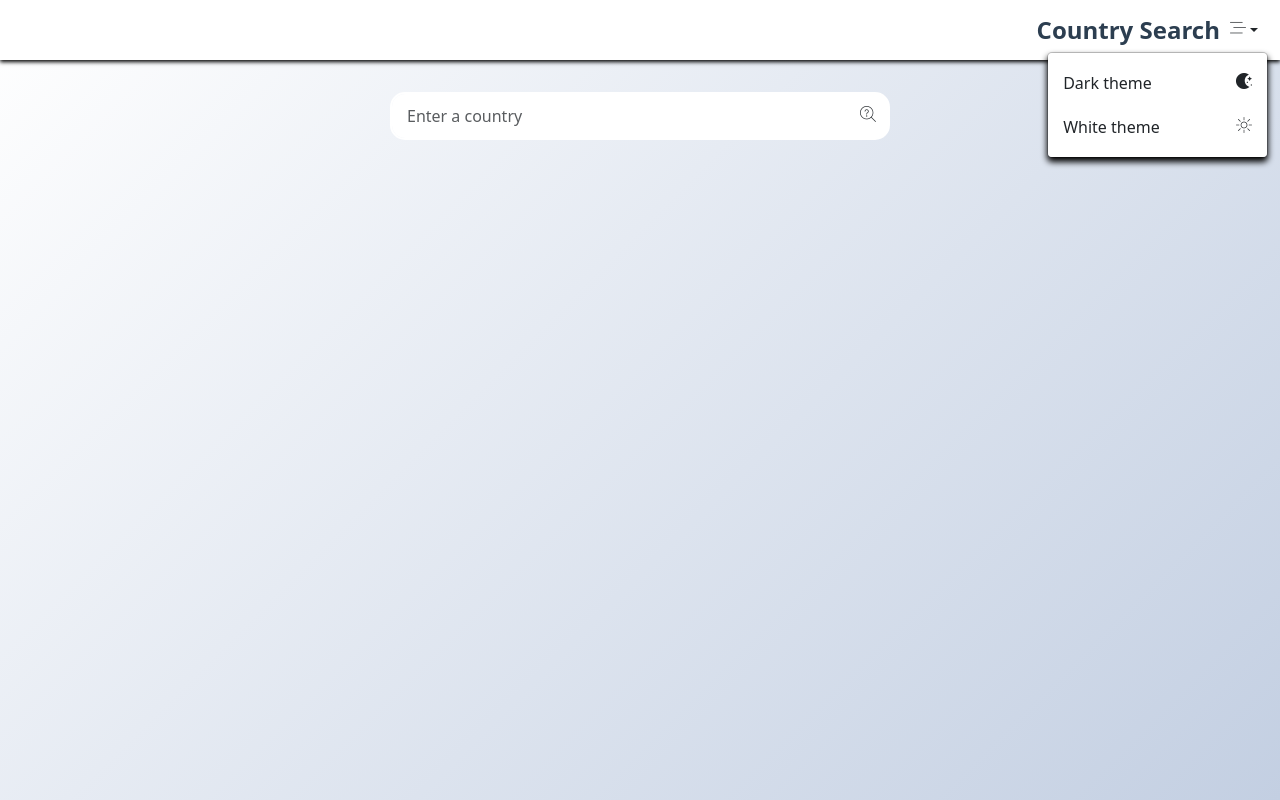
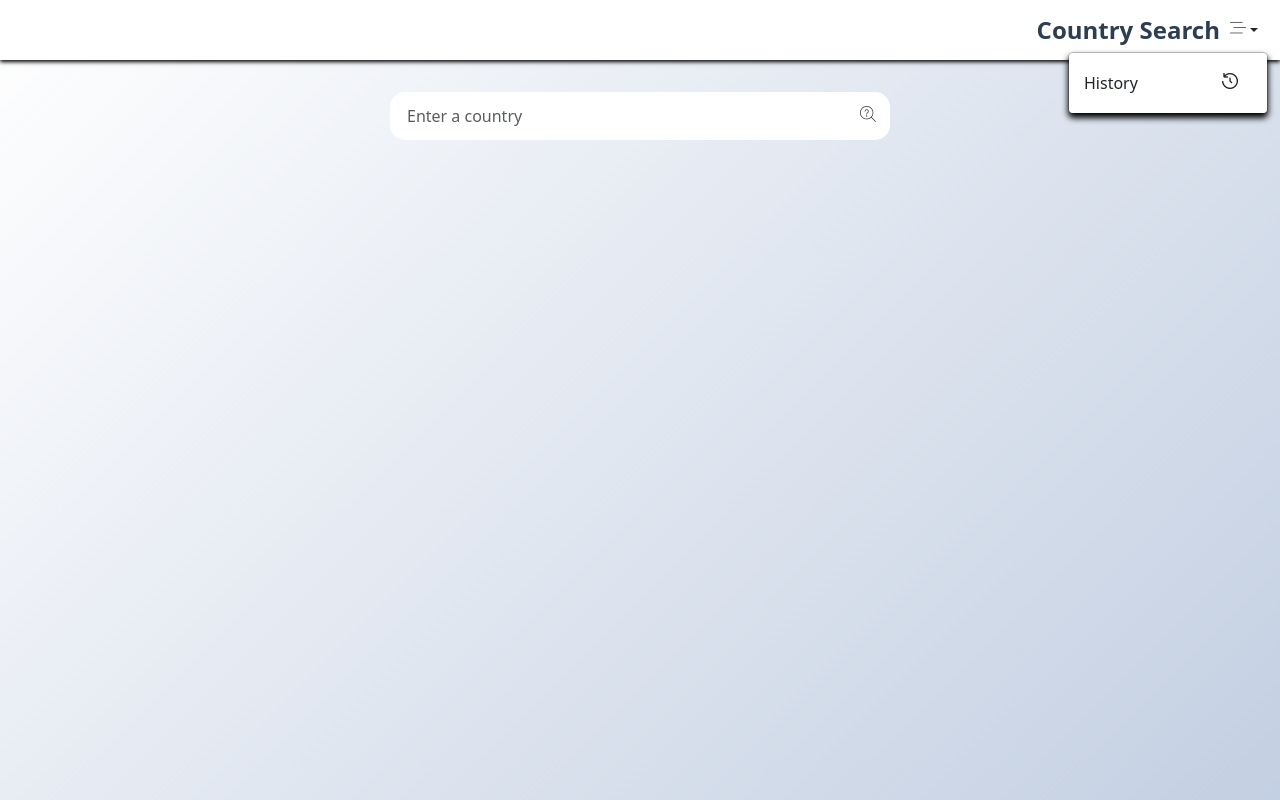
Before and after one commit to jjuh00/Country-search, a React (Create React App) app in the folder country-search/: page / in a window 1280 px wide. Both pictures are taken after a click on the button 1243 px from the left and 30 px from the top of the page. Built offline with nearby package versions, Linux system fonts and the light colour scheme.

Commit message:
Updatr Menu.tsx

```diff
--- a/country-search/src/components/Menu.tsx
+++ b/country-search/src/components/Menu.tsx
@@ -17,12 +17,8 @@ const DropdownMenu: React.FC = () => {
           {isMenuOpen && (
             <div className="dropdown-menu show">
               <div className="dropdown-item d-flex justiy-content-between align-items-center">
-                Dark theme &emsp;&emsp;&emsp;&emsp;&emsp;
-                <i className="fi fi-ss-moon-stars"></i>
-              </div>
-              <div className="dropdown-item d-flex justify-content-between align-items-center">
-                White theme
-                <i className="fi fi-tr-brightness"></i>
+                History &emsp;&emsp;&emsp;&emsp;&emsp;
+                <i className="fi fi-ss-time-past"></i>
               </div>
             </div>
           )}
```
